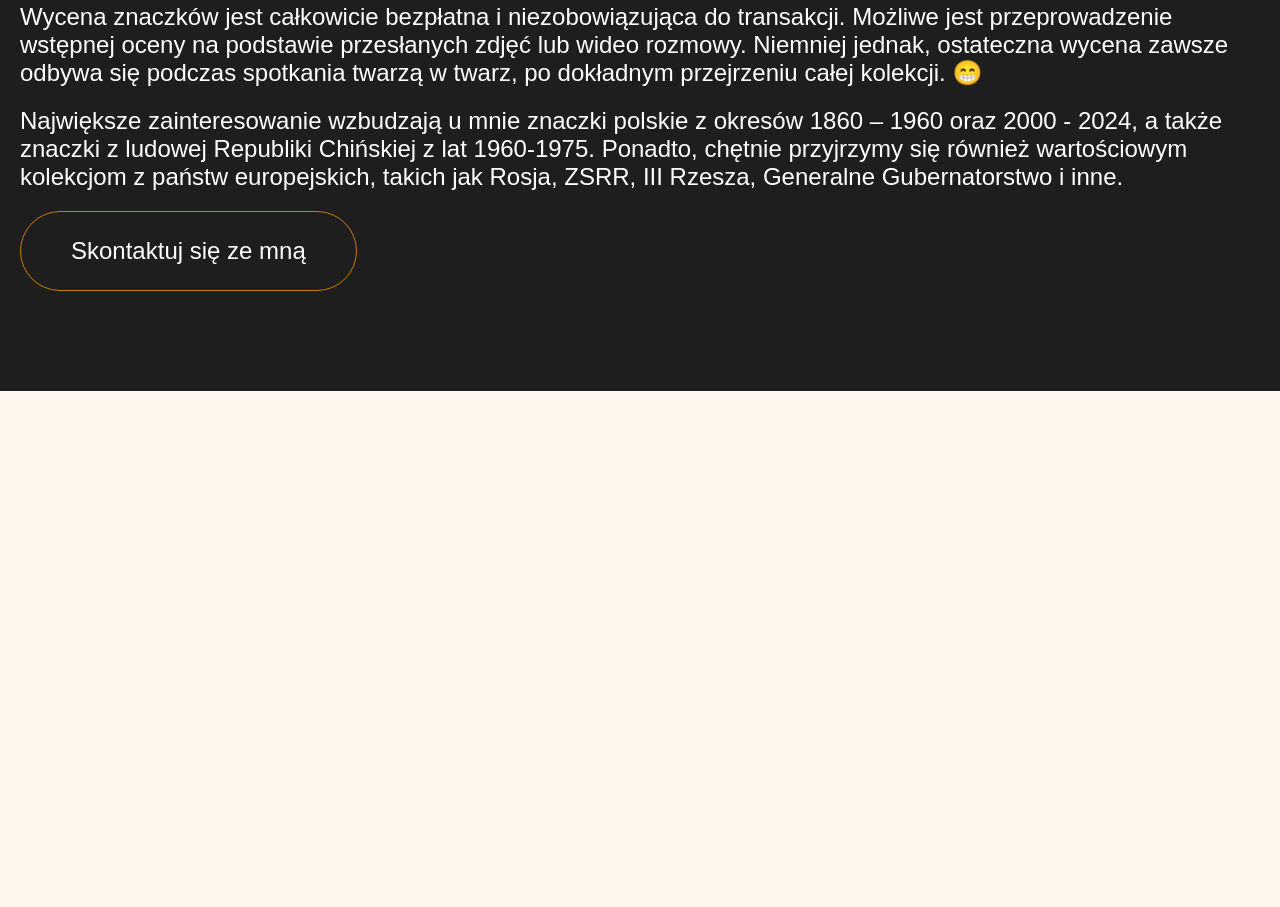
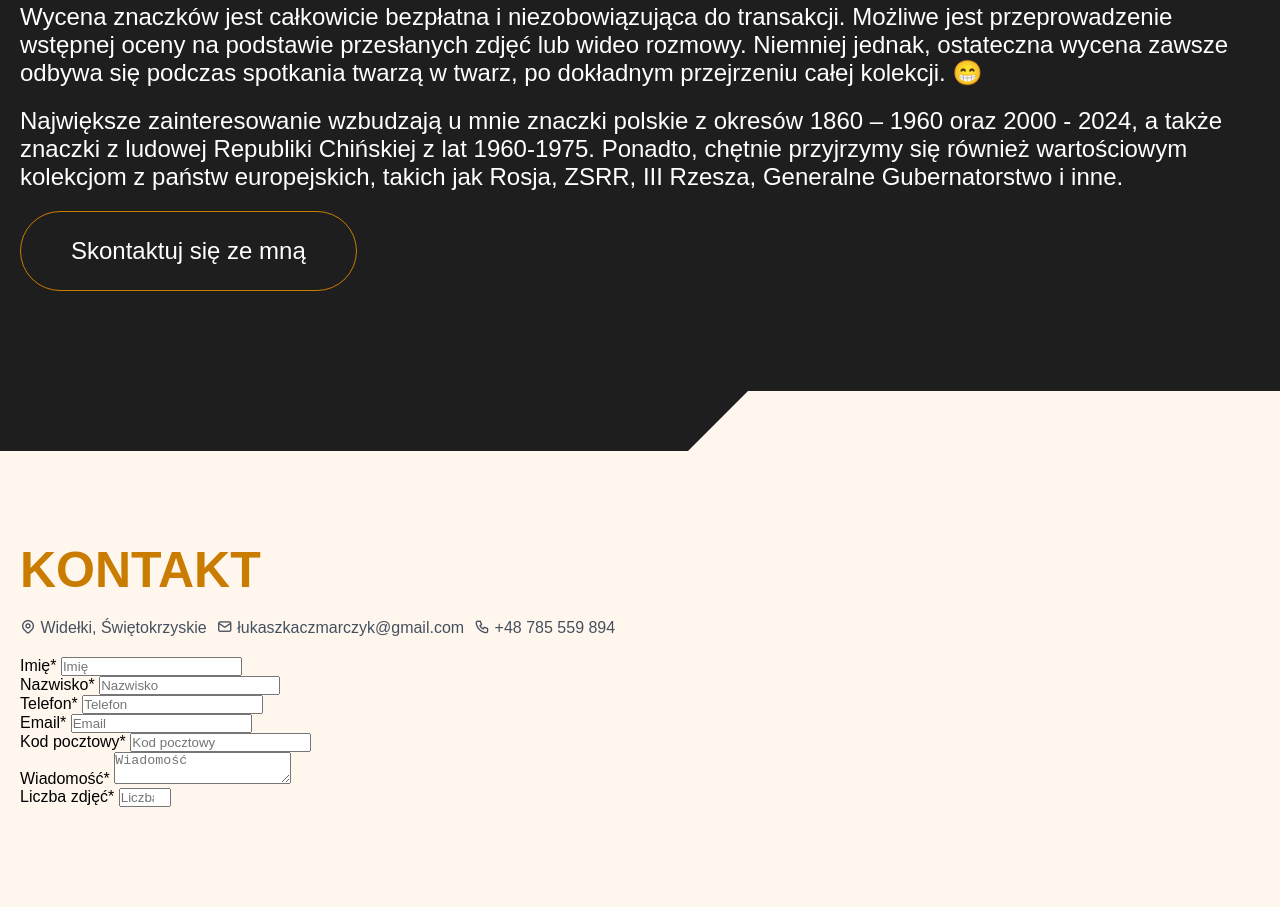
Before and after one commit to MaciejMi/Filatelistyka, a website: page index.html in a window 1280 px wide. Shown: the part 3339-4246 px from the top of the page. Before the commit the page ends 3730 px from the top, so only its background shows below. Drawn offline with Linux system fonts and the light colour scheme; a web font is replaced by a local one.

Commit message:
start a contact section

```diff
--- a/index.html
+++ b/index.html
@@ -170,6 +170,57 @@
                 </p>
                 <a href="#" class="button">Skontaktuj się ze mną</a>
         </section>
+        <section class="section contact">
+            <div class="block block--dark block--left block--top"></div>
+            <div class="wrapper">
+                <h2 class="section__heading">
+                    kontakt
+                </h2>
+                <div class="contact__bar">
+                    <a href="https://maps.app.goo.gl/UpFe3iUy4yW7sooa7" target="_blank"> <i class="ti ti-map-pin"></i>
+                        Widełki, Świętokrzyskie</a>
+                    <a href="mailto:łukaszkaczmarczyk@gmail.com" target="_blank"> <i class="ti ti-mail"></i>
+                        łukaszkaczmarczyk@gmail.com</a>
+                    <a href="tel: +48 785 559 894"> <i class="ti ti-phone"></i> +48 785 559 894</a>
+                </div>
+                <form class="contact__form">
+                    <div>
+                        <p>
+                            <label for="firstname">Imię*</label>
+                            <input type="text" name="fistname" placeholder="Imię" required>
+                        </p>
+                        <p> <label for="lastname">Nazwisko*</label>
+                            <input type="text" name="lastname" placeholder="Nazwisko" required>
+                        </p>
+                    </div>
+                    <div>
+                        <p>
+                            <label for="phone">Telefon*</label>
+                            <input type="tel" name="phone" placeholder="Telefon" required>
+                        </p>
+                        <p> <label for="email">Email*</label>
+                            <input type="email" name="email" placeholder="Email" required>
+                        </p>
+                        <p> <label for="code">Kod pocztowy*</label>
+                            <input type="text" name="code" placeholder="Kod pocztowy" required>
+                        </p>
+                    </div>
+                    <div>
+                        <p>
+                            <label for="message">Wiadomość*</label>
+                            <textarea name="message" placeholder="Wiadomość" required></textarea>
+                        </p>
+                    </div>
+                    <div>
+                        <p>
+                            <label for="numberOfPhoto">Liczba zdjęć*</label>
+                            <input type="number" min="0" max="10" name="numberOfPhoto" placeholder="Liczba zdjęć"
+                                required />
+                        </p>
+                    </div>
+                </form>
+            </div>
+        </section>
     </main>
 </body>
 
--- /dev/null
+++ b/src/sass/__contact.scss
@@ -0,0 +1,20 @@
+@use './_colors' as c;
+
+.contact {
+	position: relative;
+
+	.wrapper {
+		margin-top: 5rem;
+	}
+
+	&__bar {
+		margin: 2rem 0;
+		display: flex;
+		flex-wrap: wrap;
+		gap: 1rem;
+		a {
+			text-decoration: none;
+			color: c.$dark-font-color;
+		}
+	}
+}
--- a/src/sass/style.scss
+++ b/src/sass/style.scss
@@ -12,3 +12,4 @@ Fonts:
 @use './_achievments';
 @use './_stamps';
 @use './quotation';
+@use './_contact';
```
Also changed, not shown: dist/css/style.min.css, dist/img/Rectangle 9.png (deleted), dist/img/achievment-small.jpg (deleted), 1 other file.
